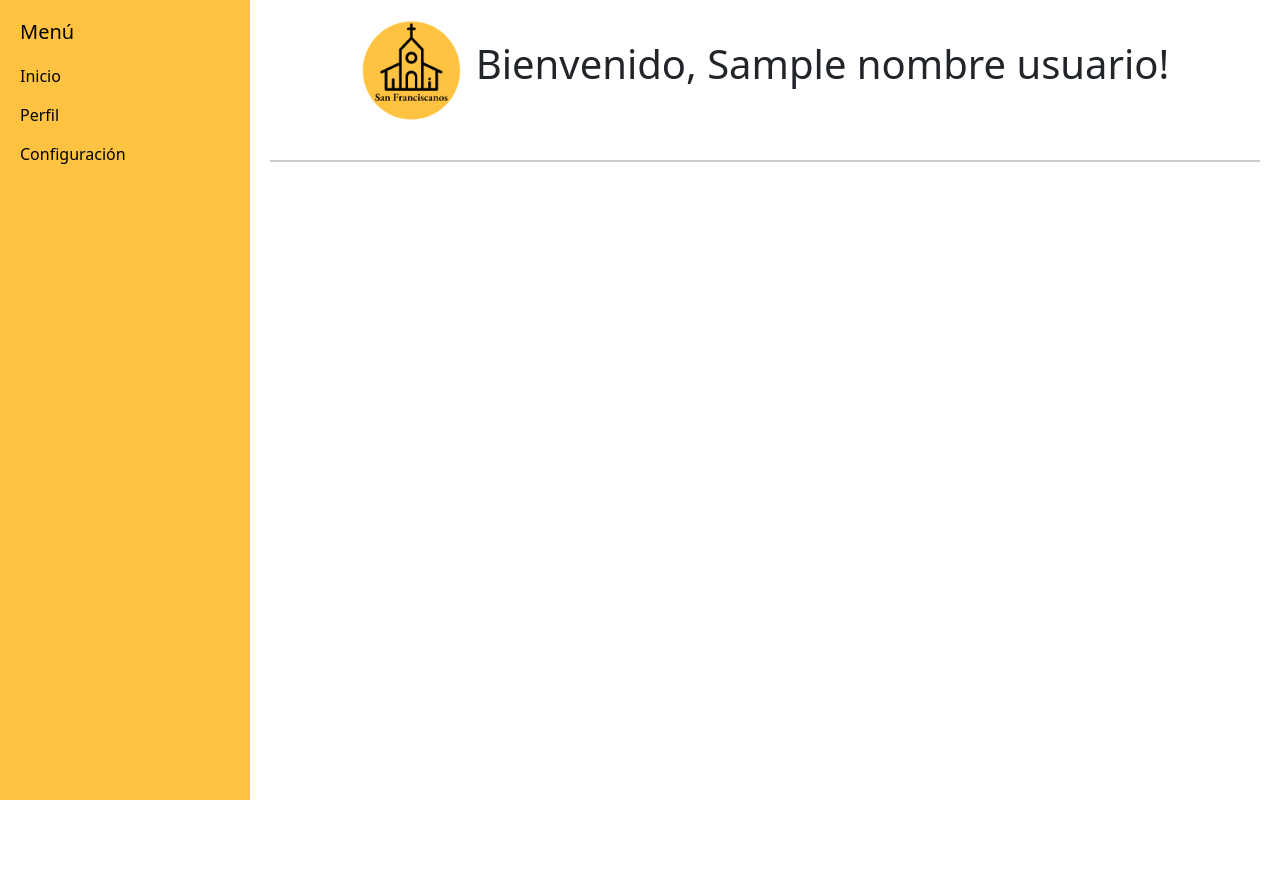
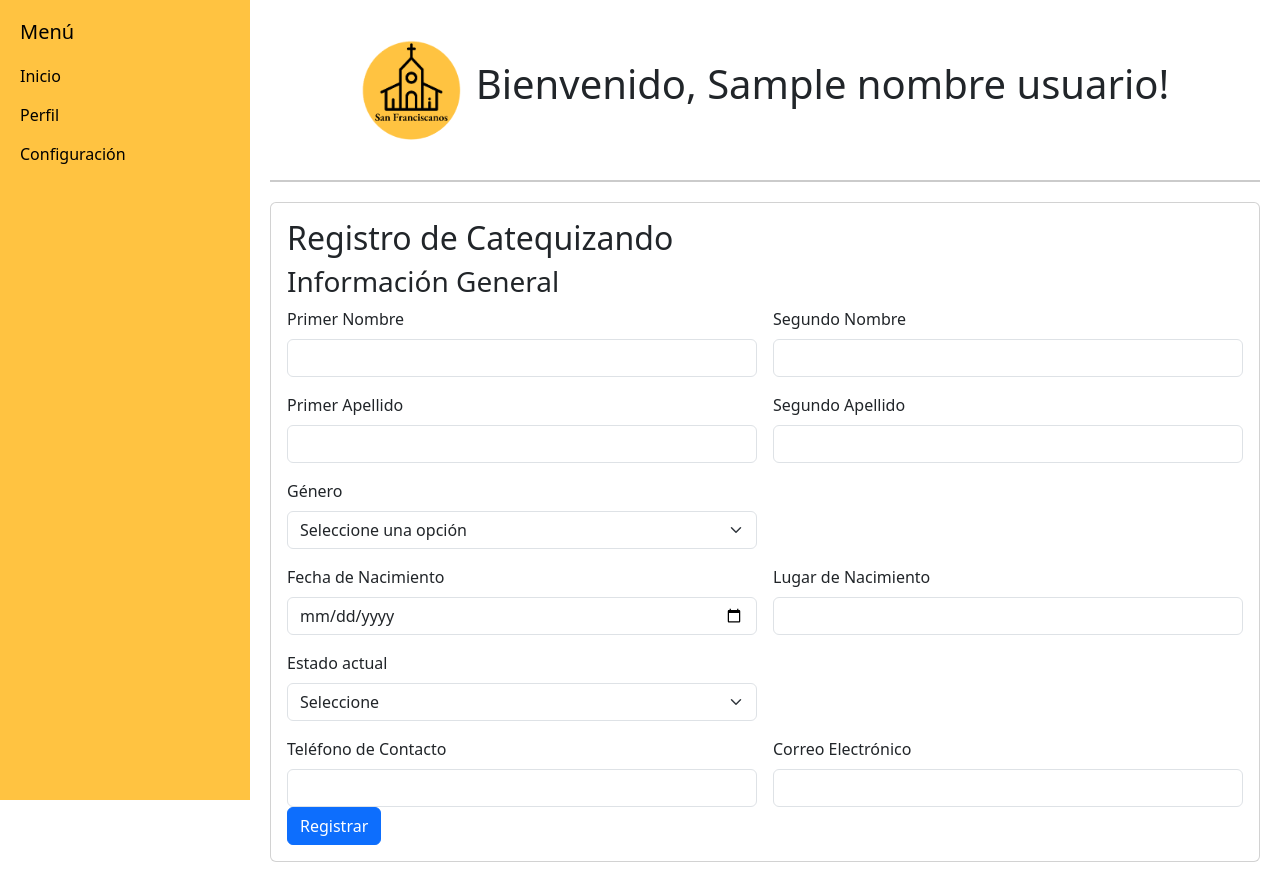
Before and after one commit to G4B0CM/BaseDeDatosIISanFranciscano, a Flask app: template templates/pagina-inicio.html in a window 1280 px wide. Before the commit the page ends 800 px from the top, so only its background shows below. Run offline with Flask 3, Linux system fonts and the light colour scheme; the template is opened without the code that fills it: most values are stand-ins (such as "Sample title", 1, 10 or a date in 2020).

Commit message:
registro catequizando

```diff
--- a/templates/pagina-inicio.html
+++ b/templates/pagina-inicio.html
@@ -23,6 +23,99 @@
         <h1>Bienvenido, {{ nombre_usuario }}!</h1>
     </div>
     <hr class="linea">
+
+    <div class="registro-catequizando">
+      <div class="card">
+        <div class="card-body">
+          <h2>Registro de Catequizando</h2>
+        <form>
+          <h3>Información General</h3>
+          <div class="info-general">
+            <!-- Fila 1: Nombres -->
+    <div class="col-50">
+      <label for="primer-nombre" class="form-label">Primer Nombre</label>
+      <input type="text" class="form-control" id="primer-nombre" name="primer-nombre" required>
+    </div>
+    <div class="col-50">
+      <label for="segundo-nombre" class="form-label">Segundo Nombre</label>
+      <input type="text" class="form-control" id="segundo-nombre" name="segundo-nombre" required>
+    </div>
+
+    <!-- Fila 2: Apellidos -->
+    <div class="col-50">
+      <label for="primer-apellido" class="form-label">Primer Apellido</label>
+      <input type="text" class="form-control" id="primer-apellido" name="primer-apellido" required>
+    </div>
+    <div class="col-50">
+      <label for="segundo-apellido" class="form-label">Segundo Apellido</label>
+      <input type="text" class="form-control" id="segundo-apellido" name="segundo-apellido" required>
+    </div>
+
+    <!-- Fila 3: Género -->
+    <div class="col-50">
+      <label for="genero" class="form-label">Género</label>
+      <select class="form-select" id="genero" name="genero" required>
+        <option selected disabled>Seleccione una opción</option>
+        <option value="Masculino">Masculino</option>
+        <option value="Femenino">Femenino</option>
+      </select>
+    </div>
+    <div class="col-50"></div> <!-- Espacio vacío para mantener simetría -->
+
+    <!-- Fila 4: Fecha y lugar de nacimiento -->
+    <div class="col-50">
+      <label for="fecha-nacimiento" class="form-label">Fecha de Nacimiento</label>
+      <input type="date" class="form-control" id="fecha-nacimiento" name="fecha-nacimiento" required>
+    </div>
+    <div class="col-50">
+      <label for="lugar-nacimiento" class="form-label">Lugar de Nacimiento</label>
+      <input type="text" class="form-control" id="lugar-nacimiento" name="lugar-nacimiento" required>
+    </div>
+
+    <!-- Fila 5: Tipo y número de documento
+    <div class="col-50">
+      <label for="tipo-documento" class="form-label">Tipo de Documento</label>
+      <select class="form-select" id="tipo-documento" name="tipo-documento" required>
+        <option selected disabled>Seleccione</option>
+        <option value="Cédula">Cédula</option>
+        <option value="Pasaporte">Pasaporte</option>
+        <option value="Otro">Otro</option>
+      </select>
+    </div>
+    <div class="col-50">
+      <label for="numero-documento" class="form-label">Número de Documento</label>
+      <input type="text" class="form-control" id="numero-documento" name="numero-documento" required>
+    </div> -->
+
+    <!-- Fila 6: Estado actual -->
+    <div class="col-50">
+      <label for="estado-actual" class="form-label">Estado actual</label>
+      <select class="form-select" id="estado-actual" name="estado-actual" required>
+        <option selected disabled>Seleccione</option>
+        <option value="Estudiando">Estudiando</option>
+        <option value="Vacaciones">Vacaciones</option>
+      </select>
+    </div>
+    <div class="col-50"></div>
+
+    <!-- Fila 7: Teléfono y email -->
+    <div class="col-50">
+      <label for="telefono" class="form-label">Teléfono de Contacto</label>
+      <input type="tel" class="form-control" id="telefono" name="telefono" required>
+    </div>
+    <div class="col-50">
+      <label for="email" class="form-label">Correo Electrónico</label>
+      <input type="email" class="form-control" id="email" name="email" required>
+    </div>
+
+  </div>
+
+
+            <button type="submit" class="btn btn-primary">Registrar</button>
+        </form>
+        </div>
+      </div>
+    </div>
   </div>
 
 </body>
--- a/templates/styles/style-pagina-incio.css
+++ b/templates/styles/style-pagina-incio.css
@@ -49,6 +49,7 @@ body {
   .main-content .bienvenida-usuario{
     display: flex;
     justify-content: center;
+    padding-top: 20px;
   }
     .main-content .bienvenida-usuario h1{
         margin-top: 20px;
@@ -61,3 +62,14 @@ body {
         background-color: #333;
         margin: 20px 0;
       }
+
+
+      .info-general {
+        display: flex;
+        flex-wrap: wrap;
+        gap: 1rem;
+      }
+
+      .col-50 {
+        width: calc(50% - 0.5rem);
+      }
```
